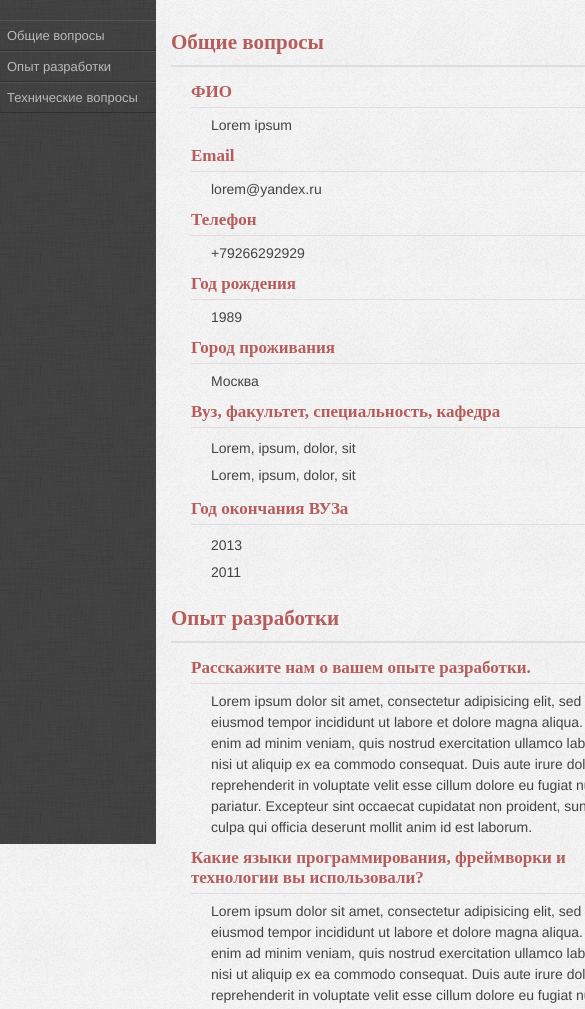
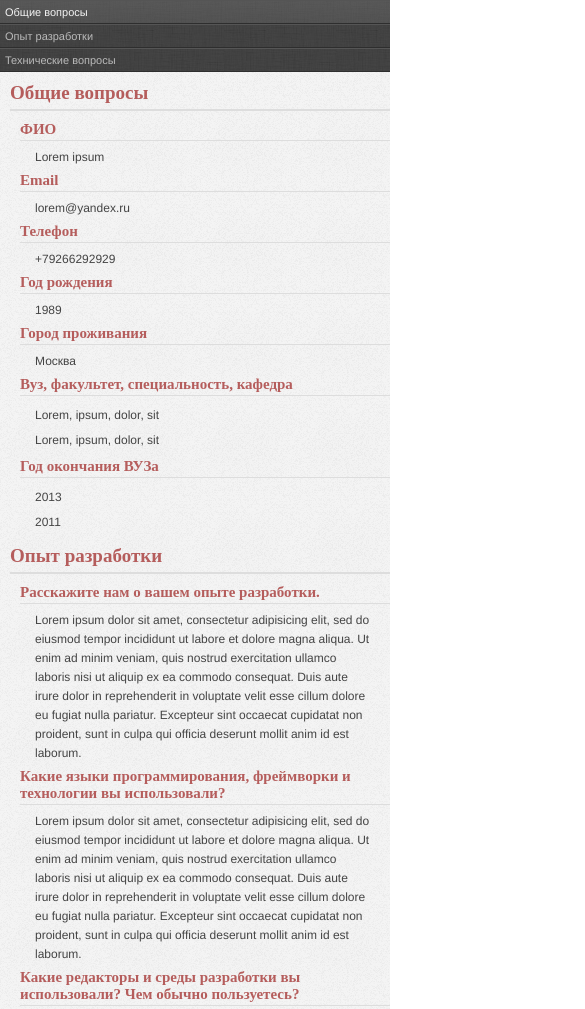
Before and after one commit to rifler/ya-project, a plain HTML site: page index.html in a window 390 px wide. Shown: the top 1009 px of the page, 585 px wide, since content can reach past the window. Drawn offline with nearby package versions, Linux system fonts and the light colour scheme; a web font is replaced by a local one.

Commit message:
Добавлен медиа запрос

```diff
--- a/css/master.css
+++ b/css/master.css
@@ -146,3 +146,68 @@ pre {
     clear: both;
     visibility: hidden;
 }
+
+@media screen and (max-width: 650px) {
+
+    body {
+        min-width: 1px;
+        font-size: 10px;
+    }
+
+    #sidebar {
+        position: static;
+        height: auto;
+        width: auto;
+        min-width: 1px;
+    }
+
+        #sidebar .main-nav {
+            margin-top: 0;
+        }
+
+        #sidebar ul li a {
+            padding: 5px;
+            font-size: 11px;
+        }
+
+    #content {
+        position: static;
+        margin: 0;
+        padding: 10px 0 0 10px;
+    }
+
+        #content .container {
+            margin-left: 10px;
+            margin-bottom: 10px;
+            font-size: 12px;
+        }
+
+            #content .container .desc {
+                margin-left: 15px;
+                padding-right: 15px;
+                line-height: 19px;
+            }
+
+        #content h1 {
+            margin-bottom: 10px;
+            padding-bottom: 5px;
+            font-family: 'Cuprum';
+            font-size: 19px;
+        }
+
+        #content h2 {
+            margin-top: 5px;
+            margin-bottom: 7px;
+            padding-bottom: 2px;
+            font-size: 15px;
+        }
+
+    .show-code {
+        font-size: 11px;
+    }
+
+    pre {
+        margin: 0 10px 5px 0;
+        white-space: pre-wrap;
+    }
+}
```
